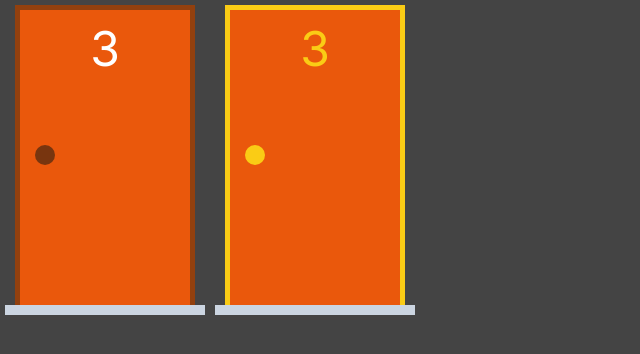
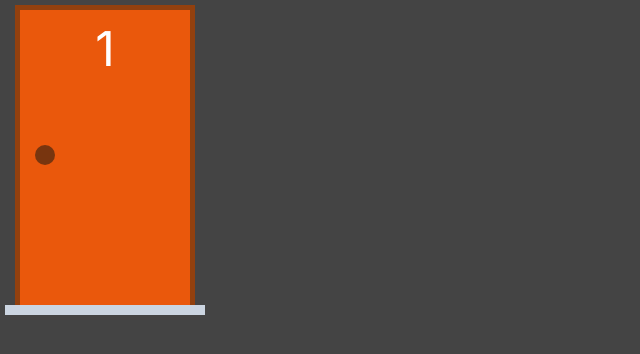
Before and after one commit to Filipe-Bacof/porta-premiada, a Next.js app: page / in a window 1280 px wide. Shown: the top 354 px of the page, without its empty margins (0-640 px from the left). Built offline with nearby package versions, Linux system fonts and the light colour scheme.

Commit message:
doorModel now TS + state

```diff
--- a/src/app/page.tsx
+++ b/src/app/page.tsx
@@ -1,10 +1,13 @@
 import Door from '@/components/Door'
+import DoorModel from '@/model/door'
+import { useState } from 'react'
 
 export default function Home() {
+  const [p1, setP1] = useState(new DoorModel(1))
+
   return (
     <main className="flex">
-      <Door selected={true} />
-      <Door selected={false} />
+      <Door door={p1} />
     </main>
   )
 }
--- a/src/components/Door.tsx
+++ b/src/components/Door.tsx
@@ -1,21 +1,25 @@
-type Props = {
-  selected: boolean
+import DoorModel from '@/model/door'
+
+type DoorProps = {
+  door: DoorModel
 }
 
-export default function Door({ selected }: Props) {
+export default function Door({ door }: DoorProps) {
   return (
     <div className="relative m-[5px] flex h-door-hei w-door-wid flex-col items-center">
       <div
         className={`flex w-[90%] grow border-l-[5px] border-r-[5px] border-t-[5px] ${
-          selected ? 'border-amber-800' : 'border-yellow-400'
+          door.selected ? 'border-yellow-400' : 'border-amber-800'
         }`}
       >
         <div className="flex grow flex-col items-center bg-orange-600 p-[15px]">
-          <div className={`text-5xl ${!selected && 'text-yellow-400'}`}>3</div>
+          <div className={`text-5xl ${door.selected && 'text-yellow-400'}`}>
+            {door.doorNumber}
+          </div>
 
           <div
             className={`absolute top-[140px] flex h-5 w-5 self-start rounded-full ${
-              selected ? 'bg-amber-900' : 'bg-yellow-400'
+              door.selected ? 'bg-yellow-400' : 'bg-amber-900'
             }`}
           ></div>
         </div>
--- a/src/model/door.js
+++ b/src/model/door.ts
@@ -1,10 +1,15 @@
-export default class Door {
-  #doorNumber
-  #hasGift
-  #selected
-  #opened
+export default class DoorModel {
+  #doorNumber: number
+  #hasGift: boolean
+  #selected: boolean
+  #opened: boolean
 
-  constructor(doorNumber, hasGift = false, selected = false, opened = false) {
+  constructor(
+    doorNumber: number,
+    hasGift = false,
+    selected = false,
+    opened = false,
+  ) {
     this.#doorNumber = doorNumber
     this.#hasGift = hasGift
     this.#selected = selected
@@ -29,16 +34,16 @@ export default class Door {
 
   desselect() {
     const selected = false
-    return new Door(this.doorNumber, this.hasGift, selected, this.opened)
+    return new DoorModel(this.doorNumber, this.hasGift, selected, this.opened)
   }
 
   alterSelection() {
     const selected = !this.selected
-    return new Door(this.doorNumber, this.hasGift, selected, this.opened)
+    return new DoorModel(this.doorNumber, this.hasGift, selected, this.opened)
   }
 
   openDoor() {
     const opened = true
-    return new Door(this.doorNumber, this.hasGift, this.selected, opened)
+    return new DoorModel(this.doorNumber, this.hasGift, this.selected, opened)
   }
 }
--- a/tsconfig.json
+++ b/tsconfig.json
@@ -1,6 +1,6 @@
 {
   "compilerOptions": {
-    "target": "es5",
+    "target": "es6",
     "lib": ["dom", "dom.iterable", "esnext"],
     "allowJs": true,
     "skipLibCheck": true,
```
